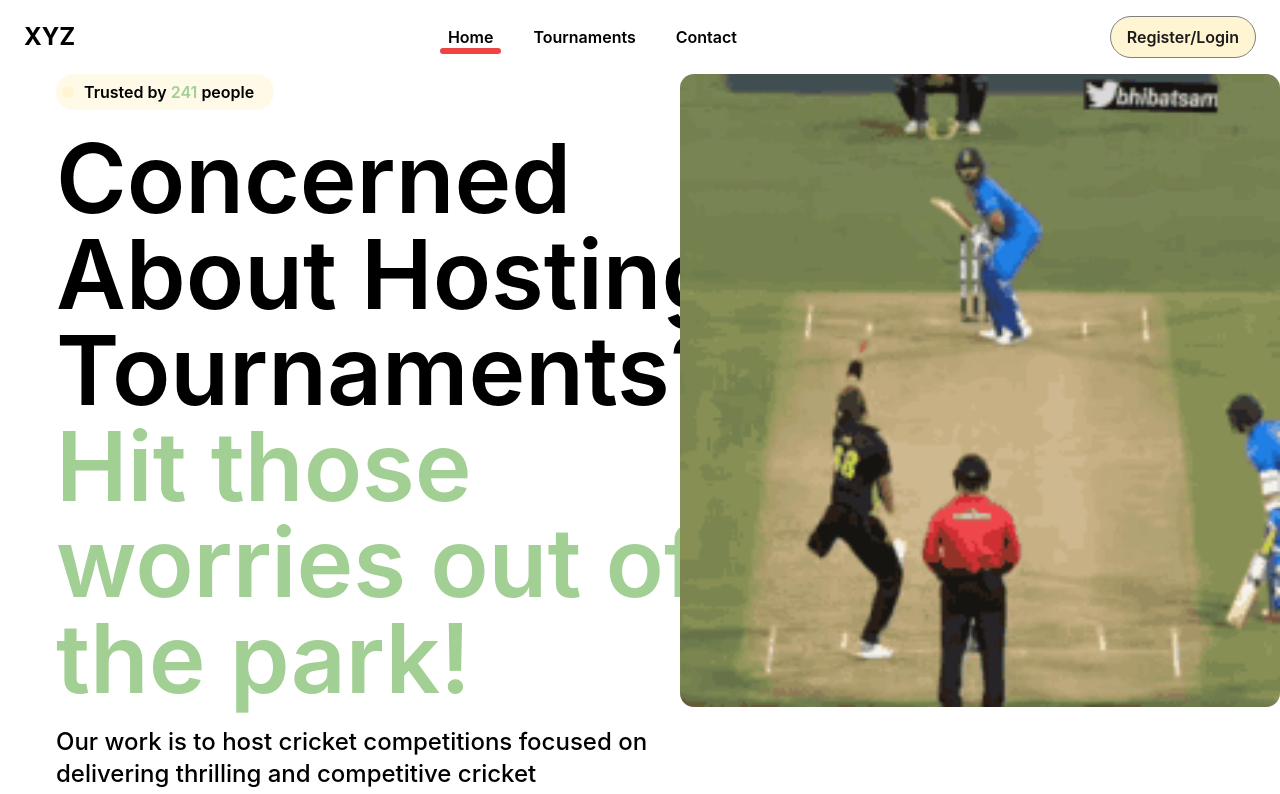
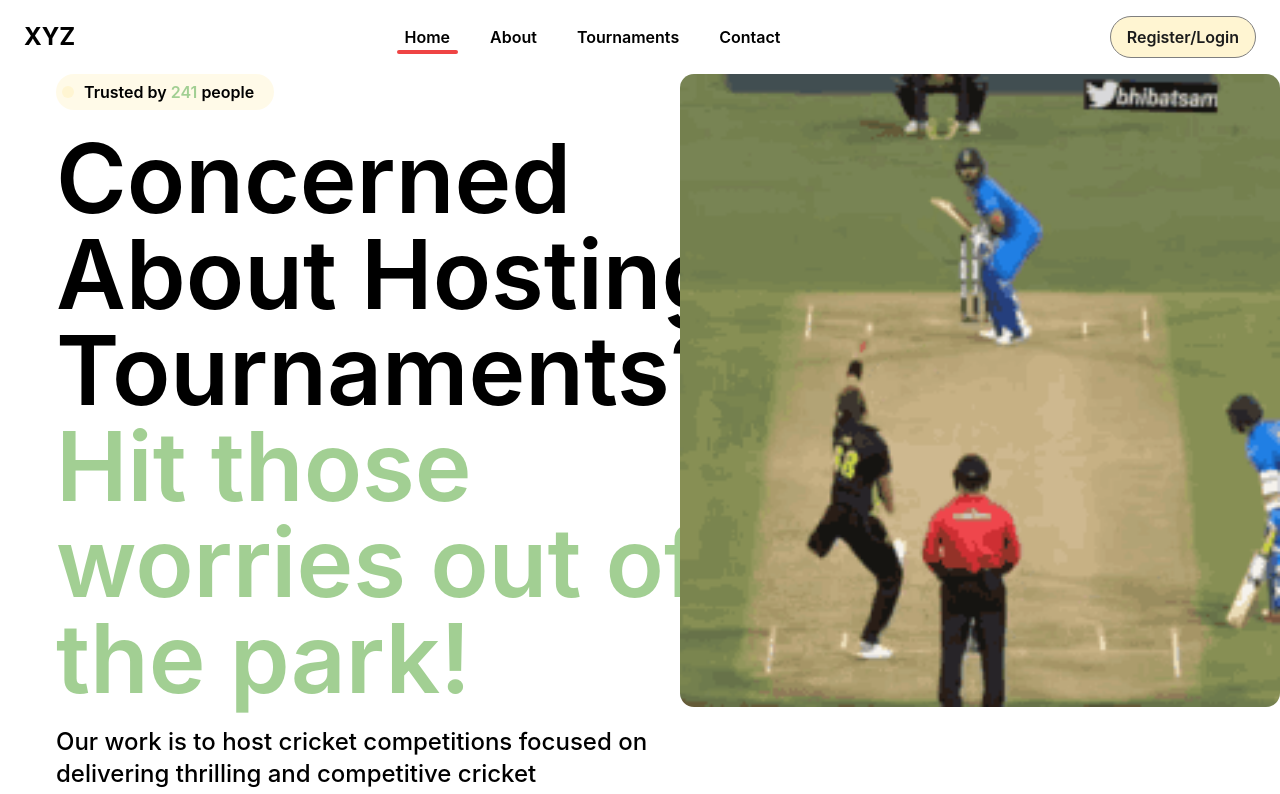
Before and after one commit to ShivrajCodes/Cricket-Landing-Page, a React (Create React App) app: page / in a window 1280 px wide. Shown: the top 794 px of the page. Built offline with nearby package versions, Linux system fonts and the light colour scheme.

Commit message:
Fixed problems in Header Section

```diff
--- a/src/components/Header.js
+++ b/src/components/Header.js
@@ -1,7 +1,7 @@
 import React, { useState } from 'react';
 import { Link, useLocation } from 'react-router-dom';
 
-const Header = ({ tournamentsRef }) => {
+const Header = ({ aboutRef }) => {
   const [menuOpen, setMenuOpen] = useState(false);
   const location = useLocation();
 
@@ -15,13 +15,13 @@ const Header = ({ tournamentsRef }) => {
 
   const activeLink = (path) => {
     return location.pathname === path
-      ? 'md:relative md:after:absolute md:after:left-0 md:after:right-0 md:after:bottom-[-5px] md:after:w-full md:after:h-[4px] md:after:bg-red-500 md:after:rounded-full md:after:h-[6px]'
+      ? 'md:relative md:after:absolute md:after:left-0 md:after:right-0 md:after:bottom-[-5px] md:after:w-full md:after:h-[4px] md:after:bg-red-500 md:after:rounded-full'
       : '';
   };
 
-  const handleScrollToTournaments = () => {
-    if (tournamentsRef.current) {
-      tournamentsRef.current.scrollIntoView({ behavior: 'smooth' });
+  const handleScrollToAbout = () => {
+    if (aboutRef.current) {
+      aboutRef.current.scrollIntoView({ behavior: 'smooth' });
     }
     closeMenu();
   };
@@ -62,9 +62,16 @@ const Header = ({ tournamentsRef }) => {
         >
           Home
         </Link>
+        <button
+          onClick={handleScrollToAbout}
+          className={`text-white md:text-black text-base font-semibold font-['Inter'] px-2 ${activeLink('/about')} text-left`}
+        >
+          About
+        </button>
         <Link
-          onClick={handleScrollToTournaments}
+          to="/tournaments"
           className={`text-white md:text-black text-base font-semibold font-['Inter'] px-2 ${activeLink('/tournaments')}`}
+          onClick={closeMenu}
         >
           Tournaments
         </Link>
```
